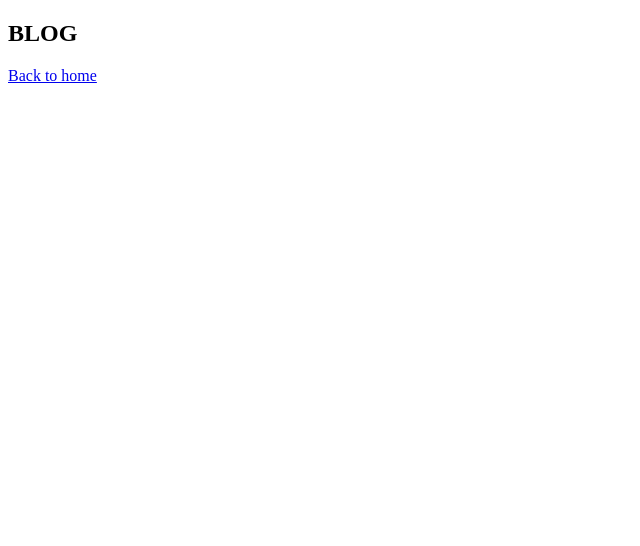
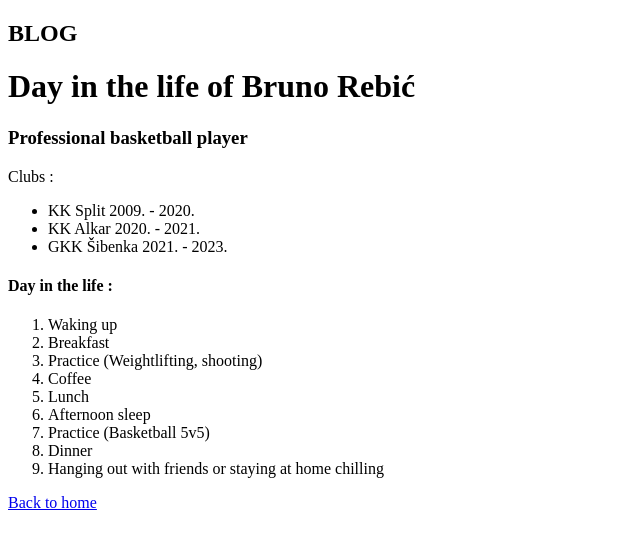
Before and after one commit to brunorebic/Learning-HTML-CSS, a plain HTML site: page blog.html in a window 1280 px wide. Shown: the whole page, without its empty margins (0-640 px from the left). Drawn offline with Linux system fonts and the light colour scheme.

Commit message:
updating blog.html

```diff
--- a/blog.html
+++ b/blog.html
@@ -7,8 +7,35 @@
     <title>BLOG</title>
   </head>
   <body>
-    <h2>BLOG</h2>
+    <header>
+      <h2>BLOG</h2>
+      <h1>Day in the life of Bruno Rebić</h1>
+      <h3>Professional basketball player</h3>
+      <p>Clubs :</p>
+      <ul>
+        <li>KK Split 2009. - 2020.</li>
+        <li>KK Alkar 2020. - 2021.</li>
+        <li>GKK Šibenka 2021. - 2023.</li>
+      </ul>
 
-    <a href="index.html">Back to home</a>
+      <article>
+        <h4>Day in the life :</h4>
+        <ol>
+          <li>Waking up</li>
+          <li>Breakfast</li>
+          <li>Practice (Weightlifting, shooting)</li>
+          <li>Coffee</li>
+          <li>Lunch</li>
+          <li>Afternoon sleep</li>
+          <li>Practice (Basketball 5v5)</li>
+          <li>Dinner</li>
+          <li>Hanging out with friends or staying at home chilling</li>
+        </ol>
+      </article>
+    </header>
+
+    <footer>
+      <a href="index.html">Back to home</a>
+    </footer>
   </body>
 </html>
```
